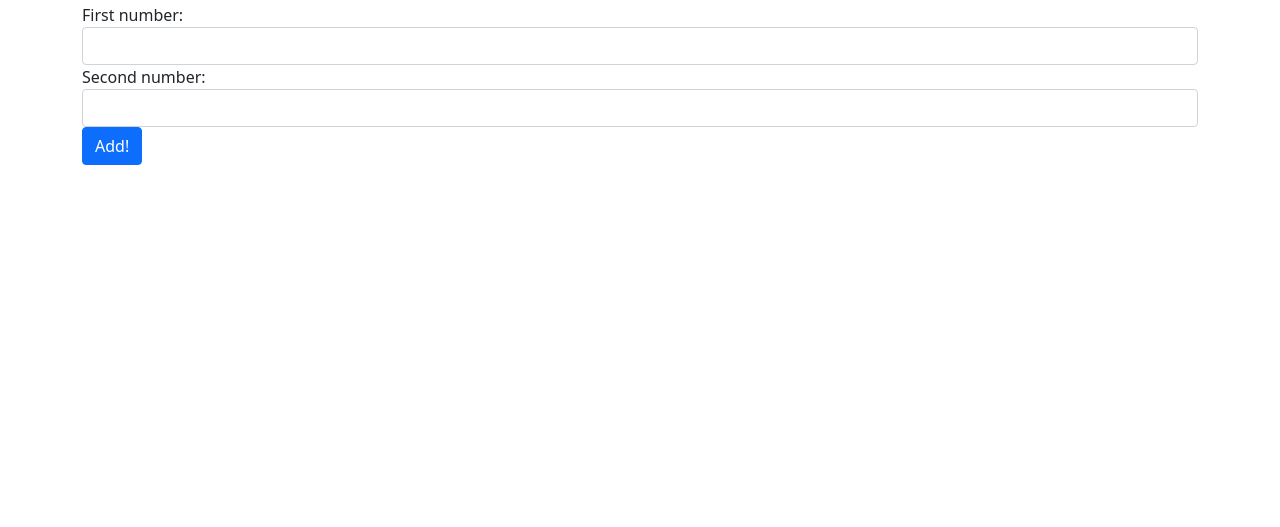
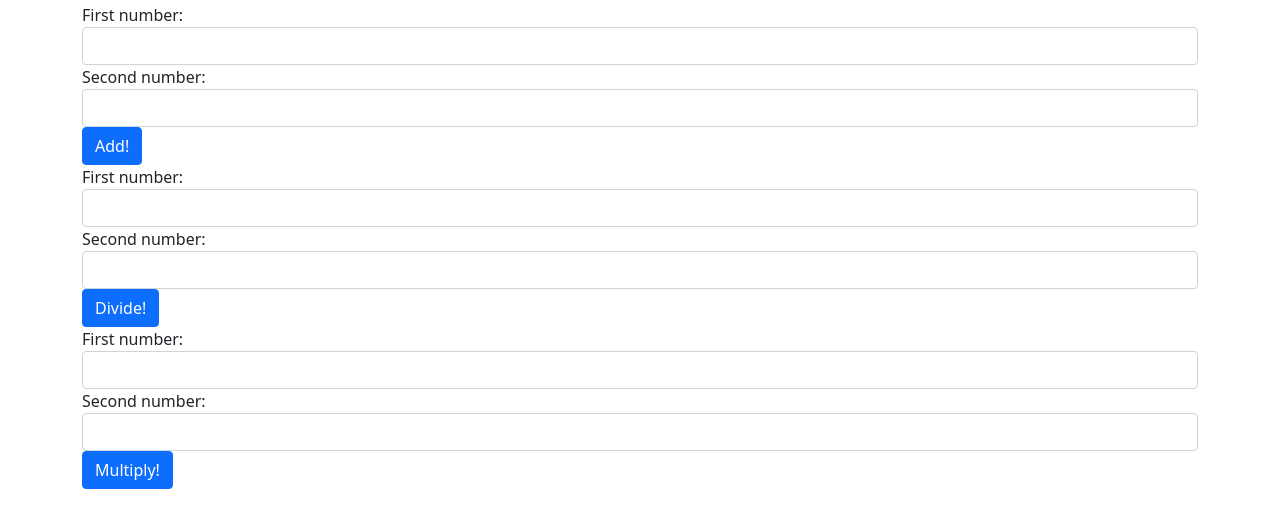
Before and after one commit to Kips-alih/Alphonce-Calculator, a plain HTML site: page index.html in a window 1280 px wide. Shown: the part 53-580 px from the top of the page. Drawn offline with nearby package versions, Linux system fonts and the light colour scheme.

Commit message:
Add forms for multiplication and division

```diff
--- a/index.html
+++ b/index.html
@@ -25,9 +25,36 @@
         <button type="submit" class="btn btn-primary">Add!</button>
 
       </form>
-      <div id="output">
+      <div id="output"></div>
+      <form id="divide">
+        <div class="form-group">
+          <label for="divide1">First number:</label>
+          <input id="divide1" class="form-control" type="text">
+        </div>
+        <div class="form-group">
+          <label for="divide2">Second number:</label>
+          <input id="divide2" class="form-control" type="text">
+        </div>
+        <button type="submit" class="btn btn-primary">Divide!</button>
 
-      </div>
+      </form>
+      <div id="output1"></div>
+
+
+      <form id="multiply">
+        <div class="form-group">
+          <label for="multiple1">First number:</label>
+          <input id="multiple1" class="form-control" type="text">
+        </div>
+        <div class="form-group">
+          <label for="multiple2">Second number:</label>
+          <input id="multiple2" class="form-control" type="text">
+        </div>
+        <button type="submit" class="btn btn-primary">Multiply!</button>
+
+      </form>
+      <div id="output2"></div>
+
     </div>
   </body>
 </html>
```
